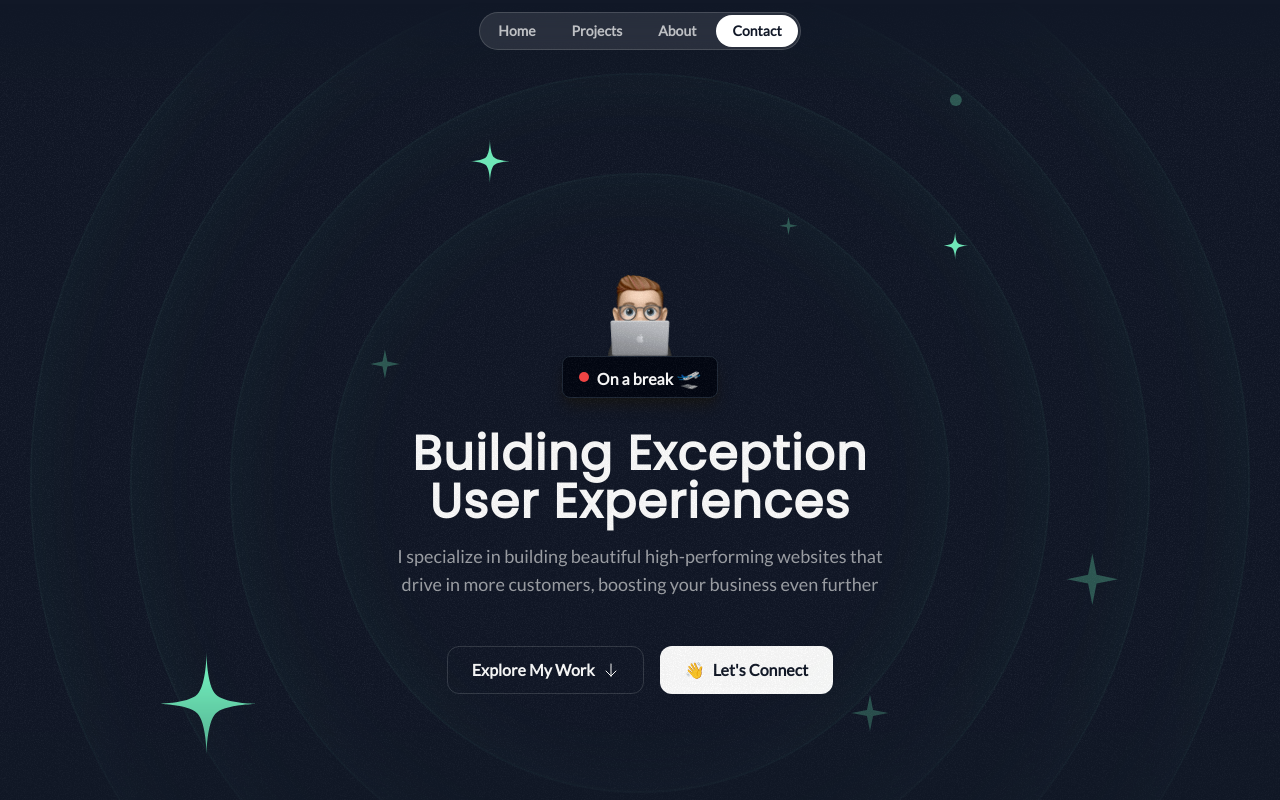
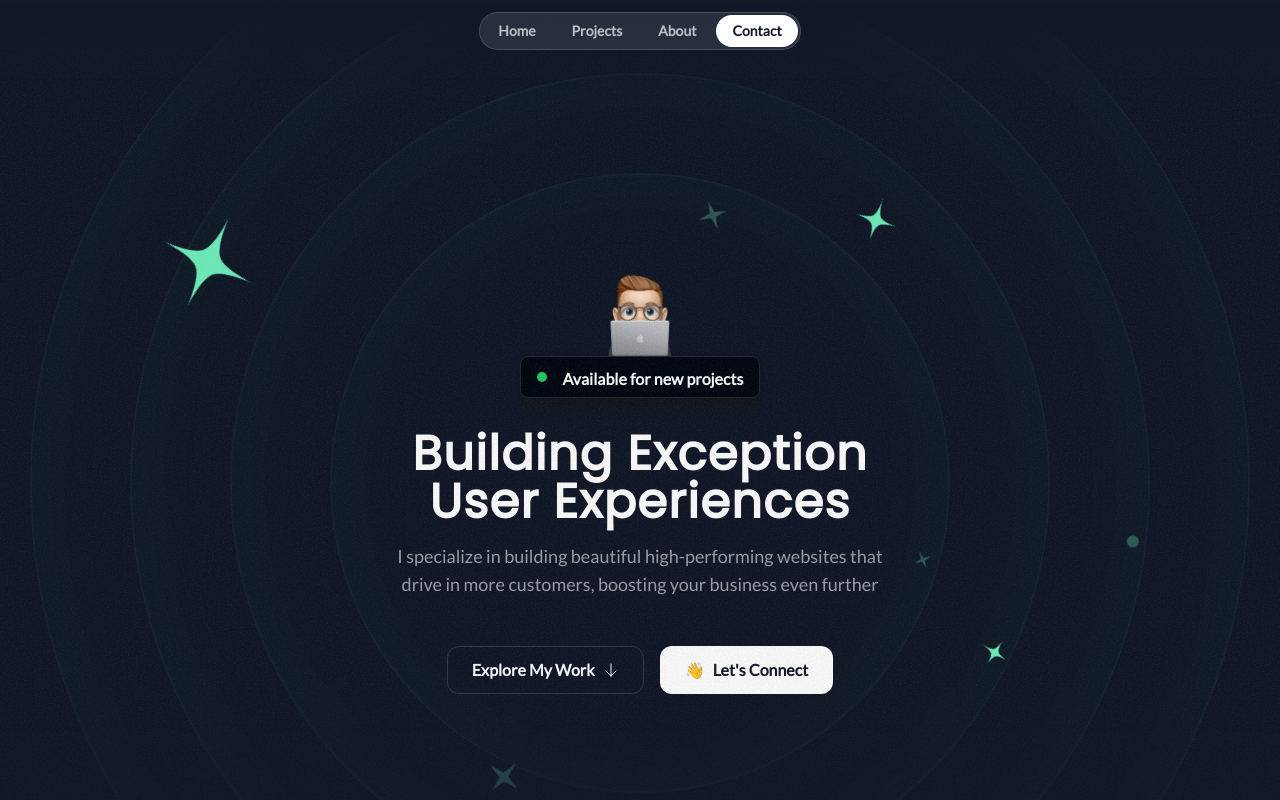
Before and after one commit to saicharanruka/nextjs-portfolio-site, a Next.js app: page / in a window 1280 px wide. Shown: the top 800 px of the page. Built offline with nearby package versions, Linux system fonts and the light colour scheme.

Commit message:
added hero css animations

```diff
--- a/app/components/HeroOrbit.tsx
+++ b/app/components/HeroOrbit.tsx
@@ -1,27 +1,53 @@
 import React, { PropsWithChildren } from "react";
+import { twMerge } from "tailwind-merge";
 
 const HeroOrbit = ({
 	children,
 	size,
 	rotation,
-}: PropsWithChildren<{ size: number; rotation: number }>) => {
+	shouldOrbit = false,
+	orbitDuration,
+	shouldSpin = false,
+	spinDuration,
+}: PropsWithChildren<{
+	size: number;
+	rotation: number;
+	shouldOrbit?: boolean;
+	orbitDuration?: string;
+	shouldSpin?: boolean;
+	spinDuration?: string;
+}>) => {
 	return (
-		<div className="absolute left-1/2 top-1/2 -translate-x-1/2 -translate-y-1/2">
+		<div className="absolute left-1/2 top-1/2 -translate-x-1/2 -translate-y-1/2 -z-20 ">
 			<div
-				className=" border-red-500"
+				className={twMerge(shouldOrbit === true && "animate-spin")}
 				style={{
-					transform: `rotate(${rotation}deg)`,
-					height: `${size}px`,
-					width: `${size}px`,
+					animationDuration: `${orbitDuration}`,
 				}}
 			>
 				<div
-					className="border-red-500 inline-flex "
+					className="flex items-start justify-start"
 					style={{
-						transform: `rotate(${180 - rotation}deg)`,
+						transform: `rotate(${rotation}deg)`,
+						height: `${size}px`,
+						width: `${size}px`,
 					}}
 				>
-					{children}
+					<div
+						className={twMerge(shouldSpin === true && "animate-spin")}
+						style={{
+							animationDuration: `${spinDuration}`,
+						}}
+					>
+						<div
+							className="inline-flex "
+							style={{
+								transform: `rotate(${180 - rotation}deg)`,
+							}}
+						>
+							{children}
+						</div>
+					</div>
 				</div>
 			</div>
 		</div>
--- a/app/components/card/Card.tsx
+++ b/app/components/card/Card.tsx
@@ -1,17 +1,19 @@
 import grainImage from "@/app/assets/images/grain.jpg";
-import { PropsWithChildren } from "react";
+import { ComponentPropsWithoutRef } from "react";
 import { twMerge } from "tailwind-merge";
 
 const Card = ({
 	className,
 	children,
-}: PropsWithChildren<{ className?: string }>) => {
+	...other
+}: ComponentPropsWithoutRef<"div">) => {
 	return (
 		<div
 			className={twMerge(
 				"overflow-hidden bg-gray-800 rounded-3xl gap-5 relative z-0 after:content-[''] after:absolute    after:inset-0 after:outline-2 after:outline after:-outline-offset-2 after:rounded-3xl after:z-10 after:pointer-events-none after:outline-white/20",
 				className
 			)}
+			{...other}
 		>
 			<div
 				className="absolute inset-0 -z-30 opacity-5"
--- a/app/sections/Hero.tsx
+++ b/app/sections/Hero.tsx
@@ -20,30 +20,86 @@ const Hero = () => {
 				<div className="size-[820px] hero-ring"></div>
 				<div className="size-[1020px] hero-ring"></div>
 				<div className="size-[1220px] hero-ring"></div>
-				<HeroOrbit size={800} rotation={-72}>
+				{/*
+					shouldOrbit?: boolean;
+					orbitDuration?: string;
+					shouldSpin?: boolean;
+					spinDuration?: number;
+				 */}
+				<HeroOrbit
+					size={430}
+					rotation={-20}
+					shouldOrbit
+					orbitDuration="30s"
+					shouldSpin
+					spinDuration="3s"
+				>
+					<SparkleIcon className="size-8 text-emerald-300/30" />
+				</HeroOrbit>
+				<HeroOrbit
+					size={440}
+					rotation={75}
+					shouldOrbit
+					orbitDuration="32s"
+					shouldSpin
+					spinDuration="3s"
+				>
+					<SparkleIcon className="size-5 text-emerald-300/30" />
+				</HeroOrbit>
+				<HeroOrbit
+					size={500}
+					rotation={180}
+					shouldOrbit
+					orbitDuration="34s"
+					shouldSpin
+					spinDuration="10s"
+				>
+					<SparkleIcon className="size-10 text-emerald-300/30" />
+				</HeroOrbit>
+				<HeroOrbit
+					size={550}
+					rotation={20}
+					shouldOrbit
+					orbitDuration="36s"
+					shouldSpin
+					spinDuration="6s"
+				>
+					<StarIcon className="size-12 text-emerald-300" />
+				</HeroOrbit>
+				<HeroOrbit
+					size={590}
+					rotation={98}
+					shouldOrbit
+					orbitDuration="38s"
+					shouldSpin
+					spinDuration="10s"
+				>
+					<StarIcon className="size-8 text-emerald-300" />
+				</HeroOrbit>
+				<HeroOrbit
+					size={710}
+					rotation={147}
+					shouldOrbit
+					orbitDuration="40s"
+					shouldSpin
+					spinDuration="6s"
+				>
+					<SparkleIcon className="size-14 text-emerald-300/30" />
+				</HeroOrbit>
+				<HeroOrbit size={720} rotation={85} shouldOrbit orbitDuration="42s">
+					<div className="size-3 rounded-full bg-emerald-300/30"></div>
+				</HeroOrbit>
+				<HeroOrbit
+					size={800}
+					rotation={-72}
+					shouldOrbit
+					orbitDuration="44s"
+					shouldSpin
+					spinDuration="10s"
+				>
 					<StarIcon className="size-28 text-emerald-300" />
 				</HeroOrbit>
-				<HeroOrbit size={550} rotation={20}>
-					<StarIcon className="size-12 text-emerald-300" />
-				</HeroOrbit>
-				<HeroOrbit size={590} rotation={98}>
-					<StarIcon className="size-8 text-emerald-300" />
-				</HeroOrbit>
-				<HeroOrbit size={430} rotation={-20}>
-					<SparkleIcon className="size-8 text-emerald-300/30" />
-				</HeroOrbit>
-				<HeroOrbit size={440} rotation={75}>
-					<SparkleIcon className="size-5 text-emerald-300/30" />
-				</HeroOrbit>
-				<HeroOrbit size={500} rotation={180}>
-					<SparkleIcon className="size-10 text-emerald-300/30" />
-				</HeroOrbit>
-				<HeroOrbit size={710} rotation={147}>
-					<SparkleIcon className="size-14 text-emerald-300/30" />
-				</HeroOrbit>
-				<HeroOrbit size={720} rotation={85}>
-					<div className="size-3 rounded-full bg-emerald-300/30"></div>
-				</HeroOrbit>
+
 				{/* Add more circles */}
 			</div>
 			<div className="container">
@@ -53,13 +109,13 @@ const Hero = () => {
 						className="size-[100px]"
 						alt="Computer memoji"
 					/>
-					<div className="bg-gray-950 border rounded-lg border-gray-800 px-4 py-1.5 inline-flex items-center gap-2 shadow-lg shadow-neutral-900">
+					<div className="bg-gray-950 border rounded-lg border-gray-800 px-4 py-1.5 inline-flex items-center gap-4 shadow-lg shadow-neutral-900">
 						<div className="relative flex size-2.5 ">
-							<span className="absolute inline-flex h-full w-full animate-ping duration-500 rounded-full bg-red-400 opacity-75"></span>
-							<span className="relative inline-flex size-2.5 rounded-full bg-red-500"></span>
+							<span className="absolute inline-flex h-full w-full animate-ping-large duration-500 rounded-full bg-green-400 opacity-75"></span>
+							<span className="relative inline-flex size-2.5 rounded-full bg-green-500"></span>
 						</div>
 						<div className="text-md font-semibold">
-							On a break <span className="text-xl">🛫</span>
+							Available for new projects <span className="text-xl"></span>
 						</div>
 					</div>
 				</div>
--- a/app/sections/Projects.tsx
+++ b/app/sections/Projects.tsx
@@ -60,8 +60,11 @@ const Projects = () => {
 				<div className="flex flex-col gap-10 mt-10 md:mt-20">
 					{portfolioProjects.map((project, id) => (
 						<Card
-							className="pt-8 pb-0 md:pt-12 md:px-10 lg:pt-16 lg:px-20 px-8 "
 							key={id}
+							className="pt-8 pb-0 md:pt-12 md:px-10 lg:pt-16 lg:px-20 px-8 sticky"
+							style={{
+								top: `${64 + id * 40}px`,
+							}}
 						>
 							<div className="lg:grid lg:grid-cols-2 lg:gap-16">
 								<div className="lg:pb-16">
--- a/tailwind.config.js
+++ b/tailwind.config.js
@@ -23,6 +23,17 @@ const config = {
 				primary: "var(--font-primary)",
 				secondary: "var(--font-secondary)",
 			},
+			animation: {
+				"ping-large": "ping-large 1s ease-in-out infinite",
+			},
+			keyframes: {
+				"ping-large": {
+					"75%,100%": {
+						transform: "scale(3)",
+						opacity: "0",
+					},
+				},
+			},
 		},
 	},
 	plugins: [],
```
